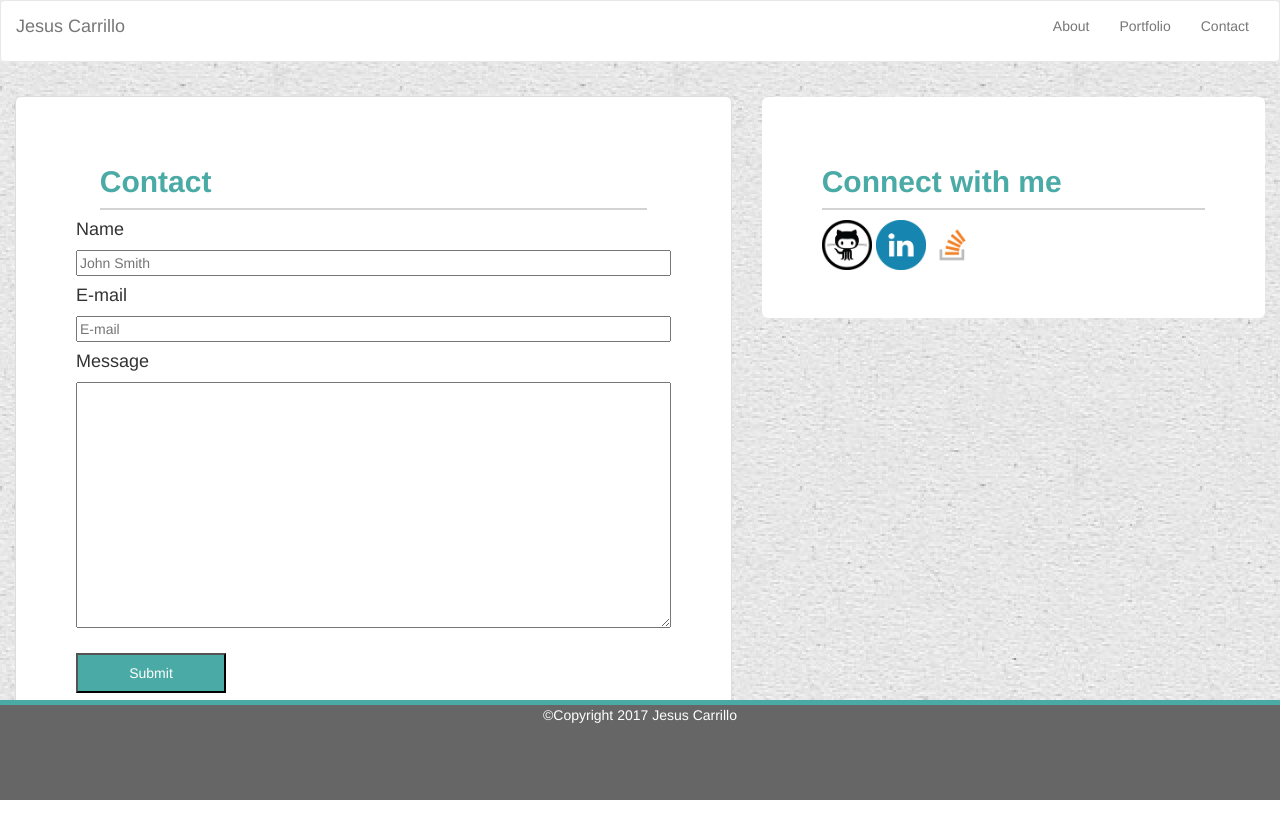
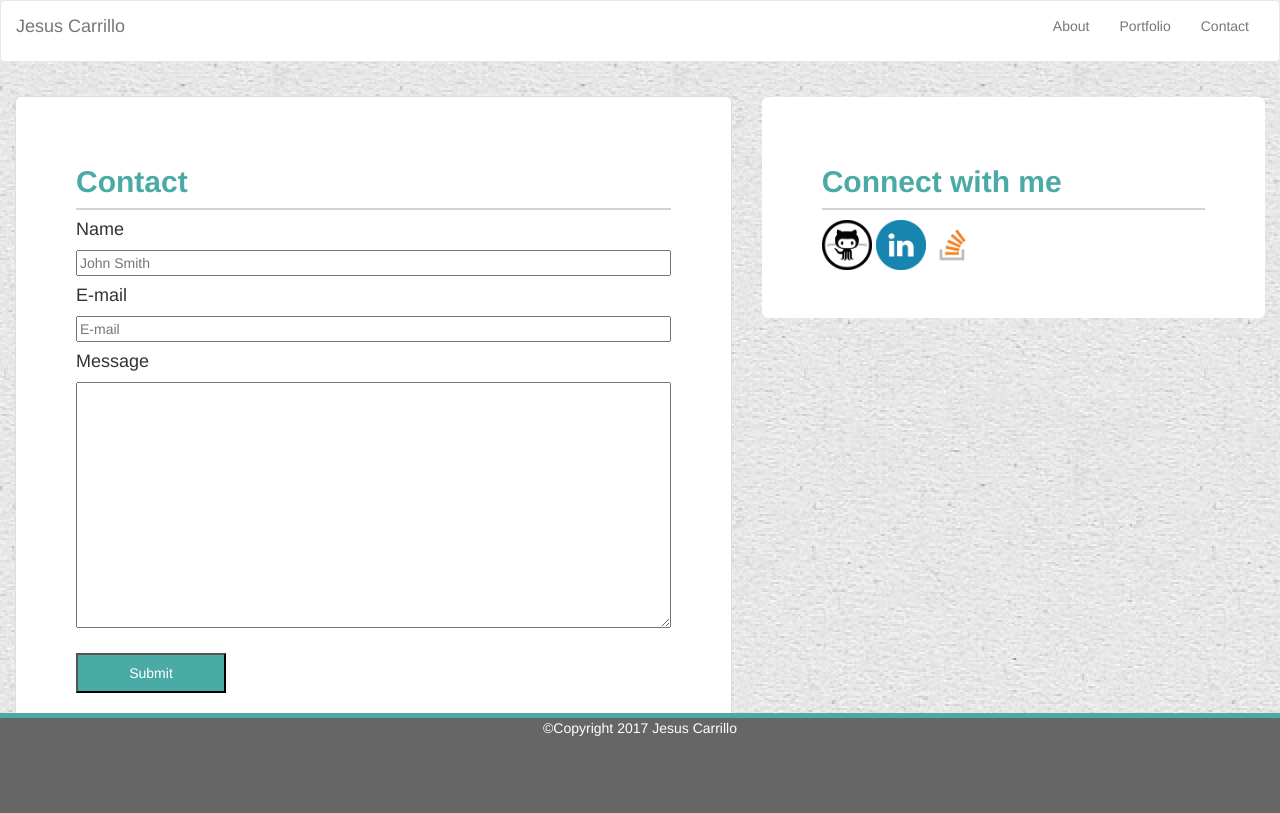
Before and after one commit to 91integ25/Bootstrap-portfolio, a PHP site: page /contact.html in a window 1280 px wide. Run offline with PHP 8.4, Linux system fonts and the light colour scheme; some libraries are stand-ins or nearby versions.

Commit message:
Finished homework

```diff
--- a/assets/css/style.css
+++ b/assets/css/style.css
@@ -1,26 +1,32 @@
 body {
 	background-image: url(../images/Background.png);
-
+	overflow-x: hidden;
+    margin: 0px;
+    position: relative;
+    min-height: 100%;
+    height: auto;
 }
-
+html {
+	position: relative;
+    min-height: 100%;
+    height: 100%;
+    overflow-x: hidden;
+    overflow-y: scroll;
+}
 /*end of container style*/
 .navbarStyle {
 	background-color: #fff;
-}
-.navbarStyle p {
 
 }
-
 /*end of navbar style*/
-.about{
+.about {
 	margin-top: 2%;
-	margin-bottom:2%;
+	margin-bottom:10%;
 	float:left;
 	background-color: #fff;
 	border: 1px solid #ddd;
-
 }
-.subHeader{
+.subHeader {
 	border-bottom: solid 2px #d3d3d3;
 	padding-bottom: 10px;
 	color: #4aaaa5;
@@ -33,30 +39,24 @@ body {
 }
 .about p {
 	line-height: 200%;
-
-}
-.about h2 {
-	margin-left: 4%;
-	margin-right: 4%;
 }
 /*end of about style*/
 .largeInput{
 	width: 100%;
 }
-textarea{
+textarea {
 	width: 100%;
 }
-.submitButton{
+.submitButton {
 	height:40px;
 	width:150px;
 	color:#fff;
 	background-color: #4aaaa5;
 	margin-top: 20px;
 	margin-right:20px;
-
 }
 /*end of contact style*/
-.imageBoxes{
+.imageBoxes {
 	width:200px;
     height: 125px;
     background:#4aaaa5;
@@ -74,45 +74,44 @@ textarea{
 
 	background-color:#4aaaa5;
 }
-.box1{
-
+.box1 {
 	background-image: url(../images/hangman.png);
 
 	background-size: cover;
 }
-.box2{
+.box2 {
 	background-image: url(../images/RPG.png);
 	clear:right;
 	background-size: cover;
 }
-.box3{
+.box3 {
 	background-image: url(../images/trivia.png);
 	background-size: cover;
 }
-.box4{
+.box4 {
 	background-image: url(../images/RIW.png);
 	background-size: cover;
 }
-.box5{
+.box5 {
 	background-image: url(../images/RockPaper.png);
 	background-size: cover;
 }
 /*end of portfolio style*/
 
-.connect{
+.connect {
+	margin-bottom: 20%;
 	margin-top:3%;
-	margin-bottom: 20%;
 	background-color: #fff;
 
 }
-.connect img{
+.connect img {
 	height:50px;
 	width: 50px;
 	display:inline;
 }
 /*end of connect style*/
-footer{
-	position: fixed;
+footer {
+	position: absolute;
 	bottom: 0;
 	height: 100px;
 	width:100%;
--- a/contact.html
+++ b/contact.html
@@ -3,13 +3,13 @@
 	<head>
 		<title>Bootstrap Contact</title>
 		<script src="https://ajax.googleapis.com/ajax/libs/jquery/3.1.1/jquery.min.js"></script>
+		<script src="https://maxcdn.bootstrapcdn.com/bootstrap/3.3.7/js/bootstrap.min.js" integrity="sha384-Tc5IQib027qvyjSMfHjOMaLkfuWVxZxUPnCJA7l2mCWNIpG9mGCD8wGNIcPD7Txa" crossorigin="anonymous"></script>
 		<link rel="stylesheet" href="https://maxcdn.bootstrapcdn.com/bootstrap/3.3.7/css/bootstrap.min.css" integrity="sha384-BVYiiSIFeK1dGmJRAkycuHAHRg32OmUcww7on3RYdg4Va+PmSTsz/K68vbdEjh4u" crossorigin="anonymous">
 		<link rel="stylesheet" type="text/css" href="assets/css/style.css">
 	</head>
 	<body>
-
 		<nav class="navbar navbar-default navbarStyle">
-			<div class="container-fluid ">
+			<div class="container-fluid">
 				<div class="navbar-header">
 					<button type="button" class="navbar-toggle collapsed" data-toggle="collapse" data-target="#bs-example-navbar-collapse-1" aria-expanded="false">
 					<span class="sr-only">Toggle navigation</span>
@@ -19,19 +19,16 @@
 					</button>
 					<p class="navbar-brand">Jesus Carrillo</p>
 				</div>
-				<div class="collapse navbar-collapse">
-
+				<div class="collapse navbar-collapse" id="bs-example-navbar-collapse-1">
 					<ul class="nav navbar-nav navbar-right">
 						<li><a href="index.html">About</a></li>
 						<li><a href="portfolio.html">Portfolio</a></li>
 						<li><a href="contact.html">Contact</a></li>
 					</ul>
-
 				</div>
 			</div>
 		</nav>
-
-
+		<!-- navbar ends here-->
 		<div class="container-fluid">
 			<div class="row">
 				<div class="col-md-7">
@@ -46,11 +43,9 @@
 							<textarea class="largestInput" rows="12" ></textarea>
 							<input class="submitButton" type="button" name="submit" value="Submit" >
 						</form>
-
 					</section>
-
 				</div>
-
+				<!-- about section ends here-->
 				<div class="col-md-5 ">
 					<sidebar class="jumbotron col-xs-12 connect">
 					<h2 class="subHeader"><strong>Connect with me</strong></h2>
@@ -58,13 +53,13 @@
 					<a href="https://www.linkedin.com/in/jesus-carrillo-353810126?trk=nav_responsive_tab_profile" alt="linkedin link" alt="linkedin link" target="_blank" ><img class="img-responsive" src="assets/images/linkein.png"></a>
 					<a href="http://stackoverflow.com/users/7311701/j-carrillo" alt="stack overflow link" target="_blank"><img class="img-responsive" src="assets/images/stackoverflow.png" alt="stackoverflow link"></a>
 					</sidebar>
-
 				</div>
+				<!--connect section ends here -->
 			</div>
+			<!--row ends here-->
 		</div>
-
-		<footer class="text-center">&copy;Copyright 2017 Jesus Carrillo</footer>
-
-
-</body>
+		<footer class="text-center">
+			&copy;Copyright 2017 Jesus Carrillo
+		</footer>
+	</body>
 </html>
```
Also changed, not shown: index.html (+9 -15 lines), portfolio.html (+27 -26 lines).
